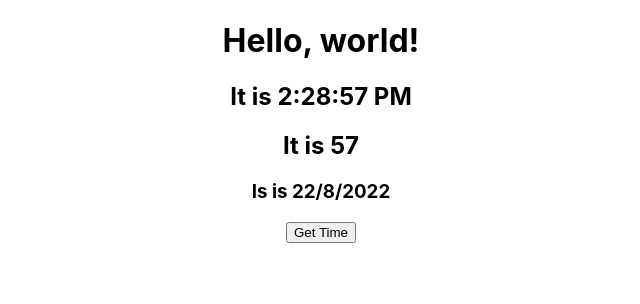
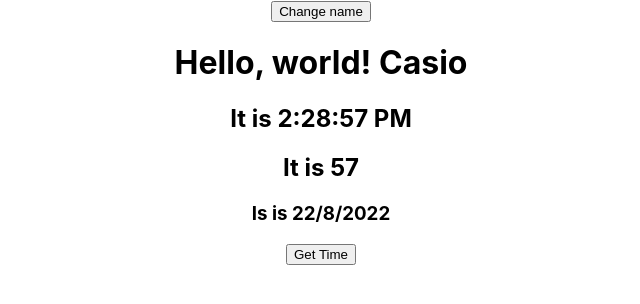
Before and after one commit to ChauVanLoc/React-Awesome-Training, a React (Create React App) app in the folder ReactMainConcept/my-app/: page / in a window 1280 px wide. Shown: the top 304 px of the page, without its empty margins (319-959 px from the left). Built offline with nearby package versions, Linux system fonts and the light colour scheme.

Commit message:
Constructor trong class component

```diff
--- a/ReactMainConcept/my-app/src/App.js
+++ b/ReactMainConcept/my-app/src/App.js
@@ -1,10 +1,13 @@
+import { useState } from 'react'
 import './App.css'
 import Clock from './Clock'
 
 function App() {
+  const [name, setName] = useState('Casio')
   return (
     <div className='App'>
-      <Clock />
+      <button onClick={() => setName('Apple')}>Change name</button>
+      <Clock name={name} />
     </div>
   )
 }
--- a/ReactMainConcept/my-app/src/Clock.jsx
+++ b/ReactMainConcept/my-app/src/Clock.jsx
@@ -9,12 +9,14 @@
       },
       seconds: {
         created: new Date().getSeconds()
-      }
+      },
+      name: this.props.name
     }
     this.date = '22/8/2022'
+    this.getTime = this.getTime.bind(this)
   }
 
-  getTime = () => {
+  getTime() {
     // previousState.time !== newState.time
     // previousState.time.created !== newState.time.created
 
@@ -29,9 +31,10 @@
   }
 
   render() {
+    console.log(this.props)
     return (
       <div>
-        <h1>Hello, world!</h1>
+        <h1>Hello, world! {this.state.name}</h1>
         <h2>It is {this.state.time.created}</h2>
         <h2>It is {this.state.seconds.created}</h2>
 
```
Also changed, not shown: 1 other file (tests, documents, lock files or other folders).
